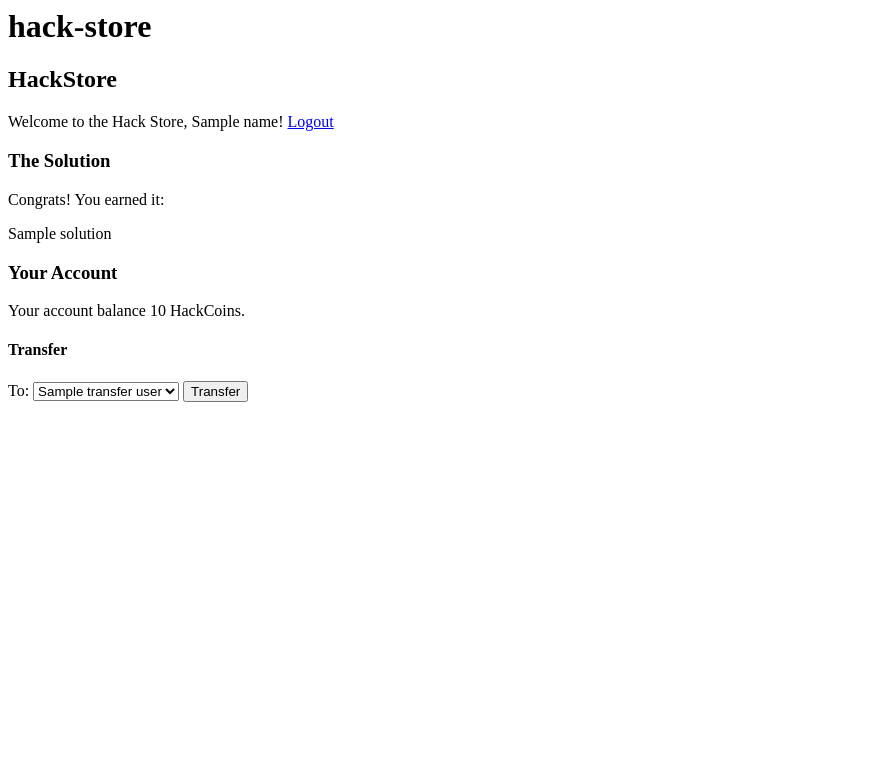
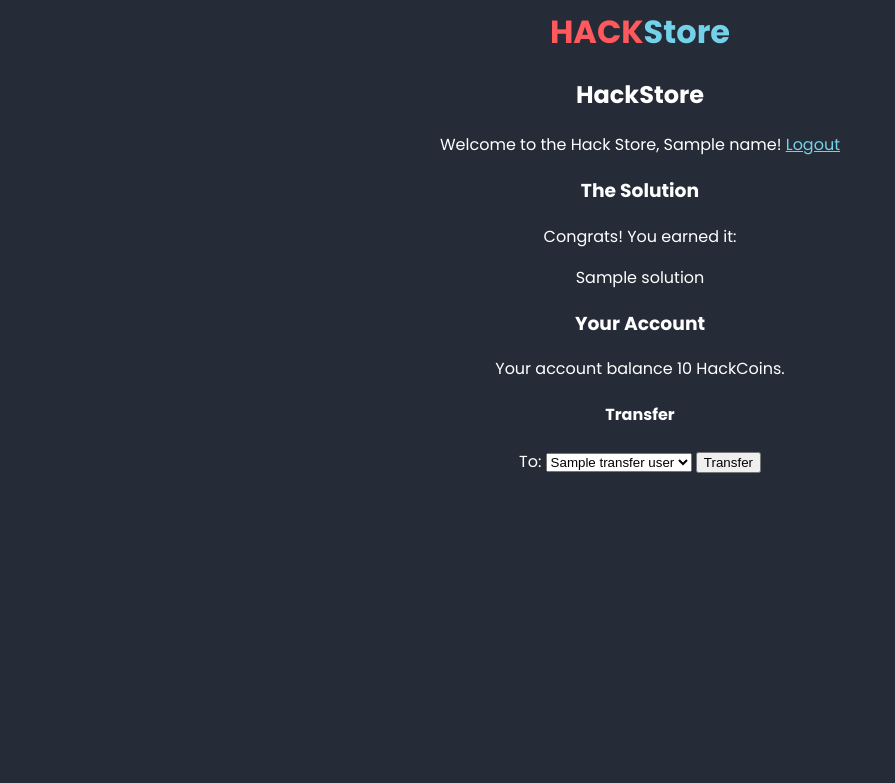
Before and after one commit to techx/hackmit-puzzle-2017-hack-store, a Flask app: template templates/store.html in a window 1280 px wide. Shown: the top 783 px of the page, without its empty margins (0-895 px from the left). Run offline with Flask 2, Linux system fonts and the light colour scheme; the template is opened without the code that fills it: most values are stand-ins (such as "Sample title", 1, 10 or a date in 2020); parts of the project's set-up code (start-up, migrations or seed data) failed here and were passed over.

Commit message:
add styling

```diff
--- a/app.py
+++ b/app.py
@@ -23,6 +23,7 @@ SOLUTION_COST = config.get('SOLUTION_COST', 1000)
 RACE_DELAY = config.get('RACE_DELAY', 1)
 REDIS_URL = config.get('REDIS_URL', 'redis://')
 
+
 the_redis = StrictRedis.from_url(REDIS_URL)
 balances = RacyBalances(the_redis, STARTING_COINS, RACE_DELAY)
 
@@ -39,7 +40,7 @@ def authed(f):
 
 @app.route('/')
 def index():
-    return "/&lt;ur_github&gt;"
+    return render_template('intro.html')
 
 @app.route('/<github>/login', methods=['GET', 'POST'])
 def login(github):
@@ -64,7 +65,7 @@ def login(github):
                     flash('Bad Password')
         else:
             flash('invalid user')
-        return render_template('login.html', github=github, users=USERS)
+        return render_template('login.html', github=github, users=USERS, username=username)
 
 
 @app.route('/<github>/')
--- a/templates/base.html
+++ b/templates/base.html
@@ -1,3 +1,41 @@
-<h1>hack-store</h1>
-{% block content %}
-{% endblock %}
+<html>
+  <head>
+    <title>Hack Store</title>
+    <link href="https://fonts.googleapis.com/css?family=Poppins:400,700" rel="stylesheet">
+    <style type="text/css">
+    body {
+      background-color: #252c37;
+      color: #ffffff;
+      font-family: 'Poppins';
+    }
+    .blue {
+      color: #74d1ea;
+    }
+    .red {
+      color: #ff585d;
+    }
+    .container {
+      width: 700px;
+      margin: 0 auto;
+      text-align: center;
+    }
+    .fs {
+      text-align: right;
+    }
+    table {
+      margin-left: auto;
+      margin-right: auto;
+    }
+    a {
+      color: #74d1ea;
+    }
+    </style>
+  </head>
+  <body>
+    <div class="container">
+      <h1><span class="red">HACK</span><span class="blue">Store</span></h1>
+      {% block content %}
+      {% endblock %}
+    </div>
+  </body>
+</html>
--- /dev/null
+++ b/templates/intro.html
@@ -0,0 +1,4 @@
+{% extends 'base.html' %}
+{% block content %}
+/&lt;ur_github&gt;
+{% endblock %}
--- a/templates/store.html
+++ b/templates/store.html
@@ -8,7 +8,7 @@ Welcome to the Hack Store, {{ name }}!
 Congrats! You earned it:
 <p>{{ solution }}</p>
 {% else %}
-Wanna buy the solution to this puzzle? You need 1000 HackCoin!
+Wanna buy the solution to this puzzle? You need {{ solution_cost }} HackCoin!
 {% endif %}
 <h3>Your Account</h3>
 Your account balance {{ balance }} HackCoins.
```
Also changed, not shown: templates/login.html (+16 -4 lines).
